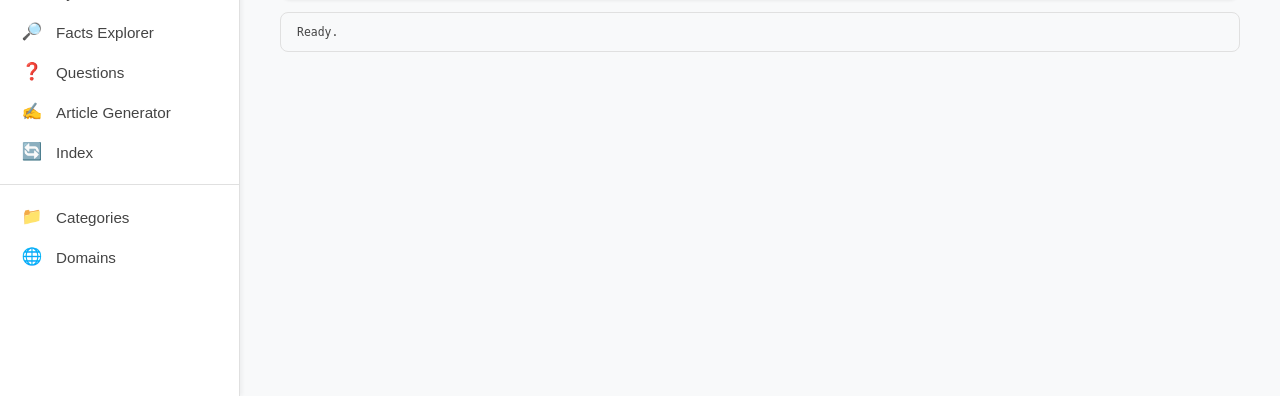
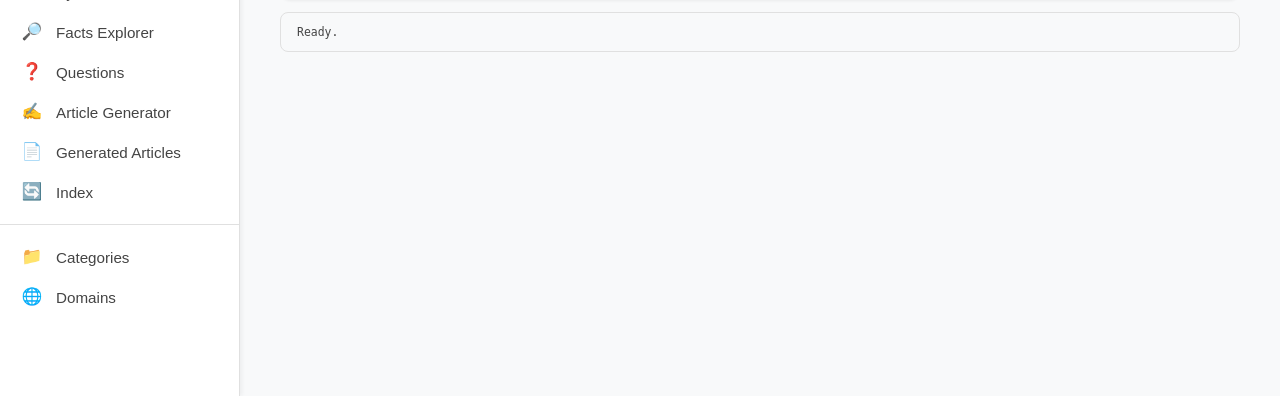
Before and after one commit to sinharitesh/kb_programs, a FastAPI app: template templates/index.html in a window 1280 px wide. Shown: the part 404-800 px from the top of the page. Run offline with FastAPI, Linux system fonts and the light colour scheme; the template is opened without the code that fills it, so the values that code supplies are empty; some libraries are stand-ins or nearby versions.

Commit message:
refactor: move Generated Articles to its own tab

```diff
--- a/templates/index.html
+++ b/templates/index.html
@@ -247,6 +247,9 @@
   </div>
   <div class="nav-item" onclick="showTab('articlegen', this)">
     <span class="nav-icon">✍️</span> Article Generator
+  </div>
+  <div class="nav-item" onclick="showTab('articles', this)">
+    <span class="nav-icon">📄</span> Generated Articles
   </div>
   <div class="nav-item" onclick="showTab('indexrebuild', this)">
     <span class="nav-icon">🔄</span> Index
@@ -846,17 +849,21 @@
       <textarea id="ag-article-md" style="display:none;height:500px;"></textarea>
       <div id="ag-seo-info" style="margin-top:16px;padding:12px;background:#e8f5e9;border-radius:8px;font-size:0.9em;"></div>
     </div>
-
-    <!-- Generated Articles List -->
-    <div class="card">
-      <h3>Generated Articles</h3>
-      <button class="btn btn-blue" onclick="loadGeneratedArticles()" style="margin-bottom:12px;">🔄 Refresh List</button>
-      <div id="ag-articles-list">
-        <p style="color:#666;">Click refresh to load articles...</p>
-      </div>
-    </div>
-  </div>
-
+  </div>
+
+  <!-- GENERATED ARTICLES -->
+  <div id="articles" class="section">
+    <h2>📄 Generated Articles</h2>
+    <div class="card" style="margin-bottom:16px;">
+      <div style="display:flex;justify-content:space-between;align-items:center;">
+        <span style="color:#666;font-size:0.9em;">View and download articles generated from your TODO keywords.</span>
+        <button class="btn btn-blue" onclick="loadGeneratedArticles()">🔄 Refresh List</button>
+      </div>
+    </div>
+    <div id="ag-articles-list">
+      <p style="color:#666;">Click refresh to load articles...</p>
+    </div>
+  </div>
 
   <!-- INDEX REBUILD -->
   <!-- INDEX MANAGEMENT -->
@@ -1134,6 +1141,7 @@ function showTab(name, el) {
   if (name === 'questions') loadQuestions();
   if (name === 'kwanalysis') { loadKeywordAnalysis(); loadKeywordTODO(); }
   if (name === 'kwsynthesis') loadSynthesisJobs();
+  if (name === 'articles') loadGeneratedArticles();
   if (name === 'discovered') loadDiscoveredURLs();
   if (name === 'indexrebuild') loadIndexSummary();
 }
```
